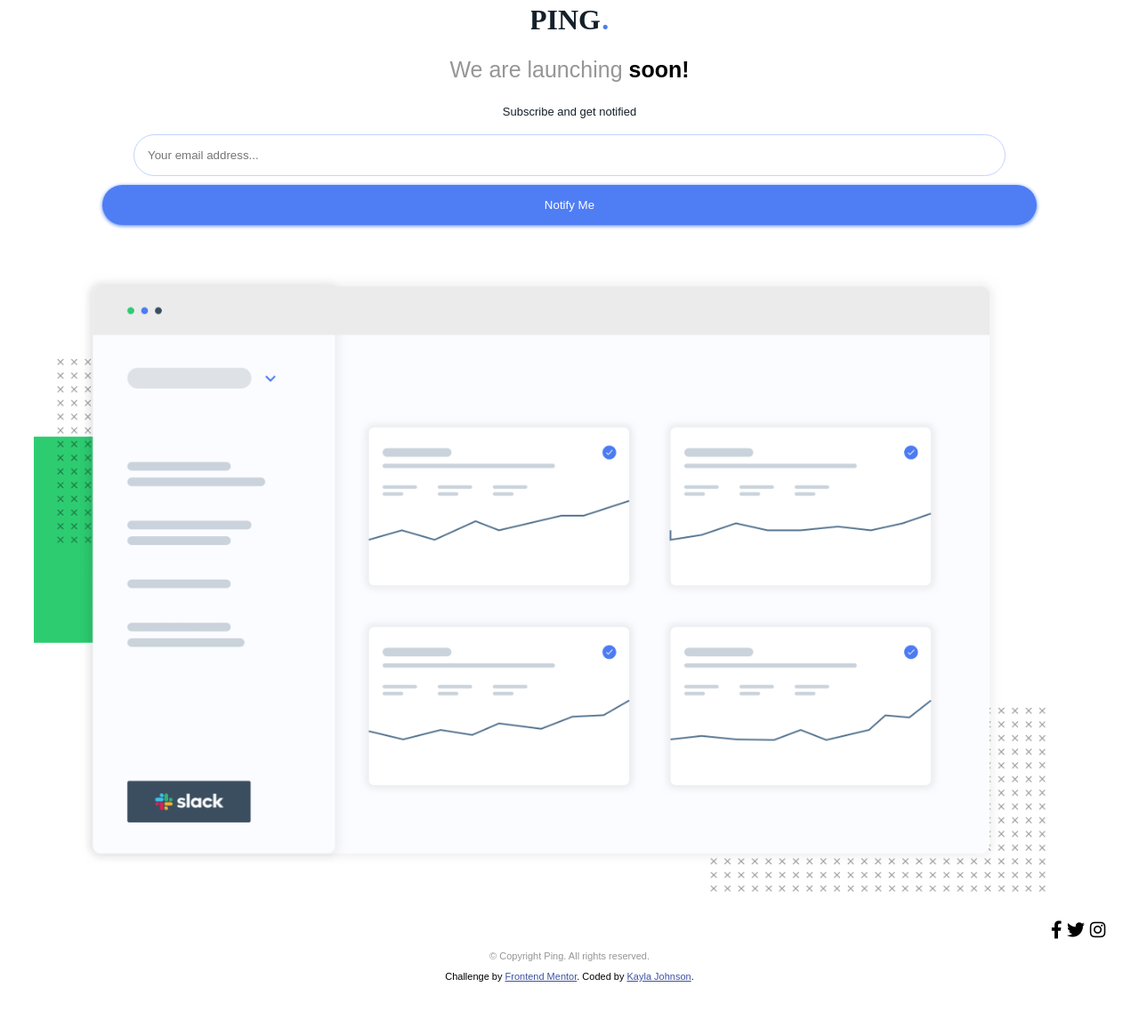
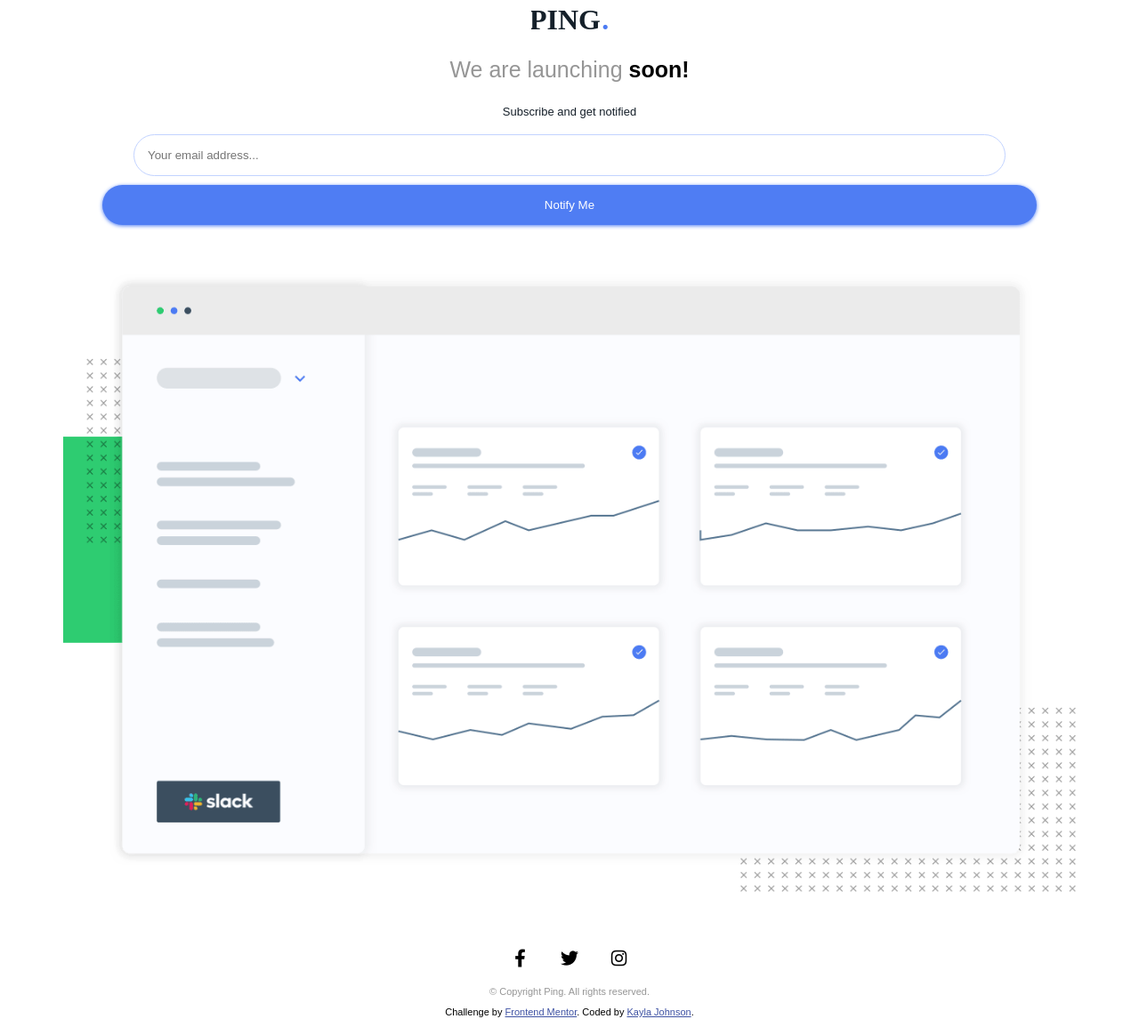
Before and after one commit to kdjohnson89/Ping, a plain HTML site: page ping-coming-soon-page-master/index.html in a window 1280 px wide. Shown: the whole page at 89% size. Before the commit the page ends 1115 px from the top, so only its background shows below. Drawn offline with Linux system fonts and the light colour scheme; a web font is replaced by a local one.

Commit message:
vertically aligned icons

```diff
--- a/ping-coming-soon-page-master/index.html
+++ b/ping-coming-soon-page-master/index.html
@@ -12,21 +12,25 @@
 
 </head>
 <body>
+	<div>
+		<div id="company-logo">
 			<img id="logo" src="images/logo.svg" alt="logo">
-
+		</div>
+		<div id="launch-and-subscribe">
 			<p id="launch">We are launching <span><b>soon!</b></span></p>
-
 			<p id="subscribe">Subscribe and get notified</p>
-
+		</div>
+		<div id="form">
 			<input type="email" id="email" placeholder="Your email address..."><br>
 				<button type="button">Notify Me</button>
-
+		</div>
 		<img id="illustration" src="images/illustration-dashboard.png" alt="illustration">
-
-	<i class="fab fa-facebook-f"></i>
-	<i class="fab fa-twitter"></i>
-	<i class="fab fa-instagram"></i>
-
+		<div id="social">
+			<i class="fab fa-stack fa-facebook-f"></i>
+			<i class="fab fa-stack fa-twitter"></i>
+			<i class="fab fa-stack fa-instagram"></i>
+		</div>
+	</div>
   <p id="copyright">&copy; Copyright Ping. All rights reserved.</p>
 
   <footer>
```
Also changed, not shown: ping-coming-soon-page-master/styles.css (line endings or trailing spaces). Lines whose indentation alone changed are shown as unchanged.
